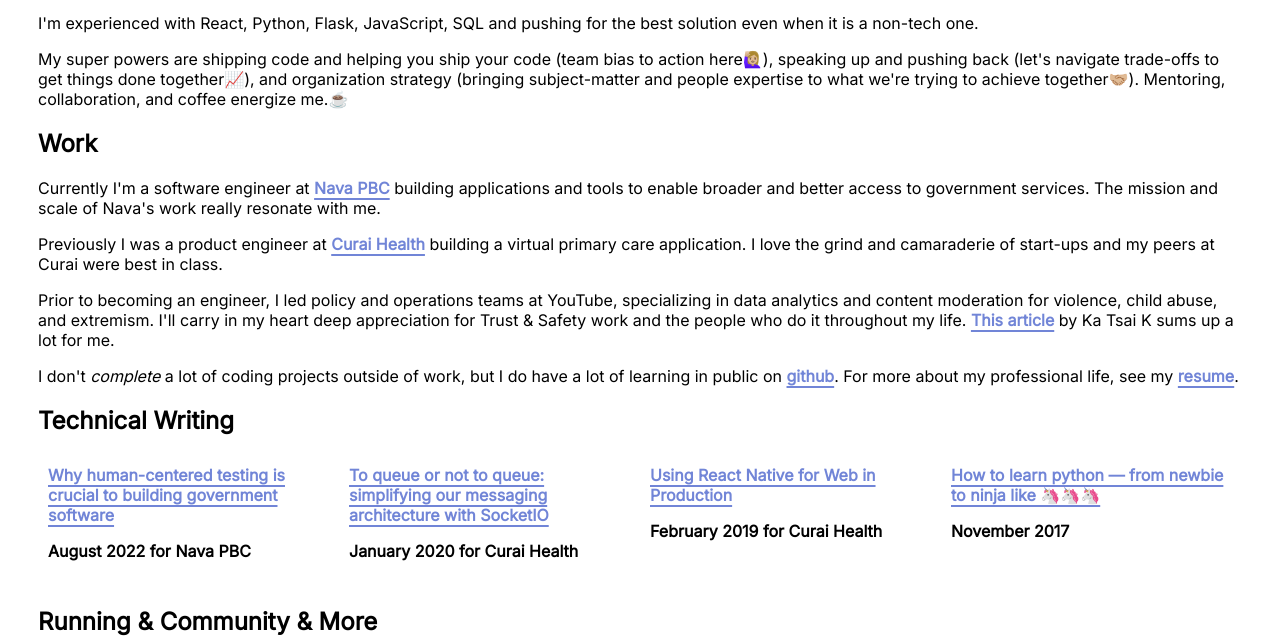
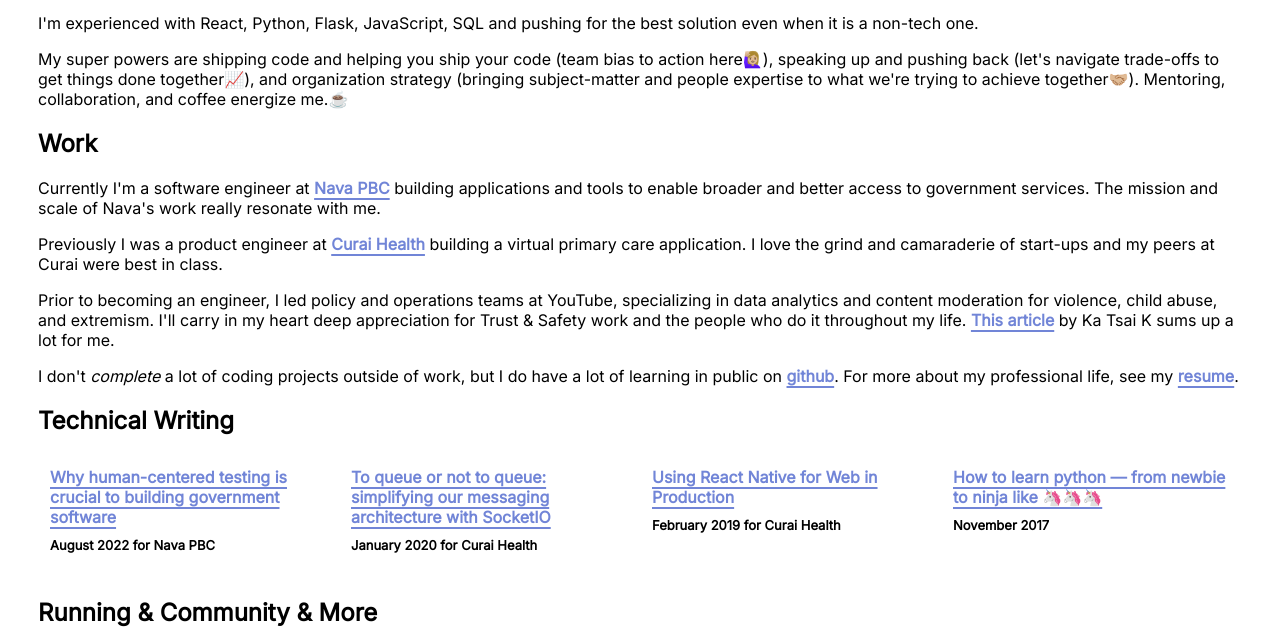
Before and after one commit to aligg/personal-website, a plain HTML site: page index.html in a window 1280 px wide. Shown: the part 141-785 px from the top of the page. Drawn offline with Linux system fonts and the light colour scheme; a script that the page names is missing.

Commit message:
no more blinky border

```diff
--- a/index.html
+++ b/index.html
@@ -83,7 +83,7 @@
           >Why human-centered testing is crucial to building government
           software</a
         >
-        <p>August 2022 for Nava PBC</p>
+        <p class="article-subtitle">August 2022 for Nava PBC</p>
       </div>
       <div class="article-wrapper">
         <a
@@ -92,7 +92,7 @@
           >To queue or not to queue: simplifying our messaging architecture with
           SocketIO</a
         >
-        <p>January 2020 for Curai Health</p>
+        <p class="article-subtitle">January 2020 for Curai Health</p>
       </div>
       <div class="article-wrapper">
         <a
@@ -100,7 +100,7 @@
           target="_blank"
           >Using React Native for Web in Production</a
         >
-        <p>February 2019 for Curai Health</p>
+        <p class="article-subtitle">February 2019 for Curai Health</p>
       </div>
       <div class="article-wrapper">
         <a
@@ -108,7 +108,7 @@
           target="_blank"
           >How to learn python — from newbie to ninja like 🦄🦄🦄</a
         >
-        <p>November 2017</p>
+        <p class="article-subtitle">November 2017</p>
       </div>
     </div>
     <h2>Running & Community & More</h2>
--- a/styles.css
+++ b/styles.css
@@ -15,8 +15,6 @@ a:hover {
 }
 
 .article-wrapper {
-    font-size: normal;
-    font-weight: bolder;
     min-width: 200px;
     display: flex;
     justify-content: flex-start;
@@ -24,6 +22,14 @@ a:hover {
     flex: .25;
     padding: 10px;
     padding: 10px;
+    border: white solid 2px;
+}
+
+.article-subtitle {
+    font-size: small;
+    font-weight: 900;
+    margin-block-start: .75em;
+
 }
 
 .article-wrapper:hover {
@@ -37,10 +43,11 @@ a:hover {
     flex: 1;
     flex-wrap: wrap;
     flex-direction: row;
+    font-weight: bolder;
 }
 
 li {
-padding-bottom: 5px;
+ padding-bottom: 5px;
 }
 
 .icon {
```
